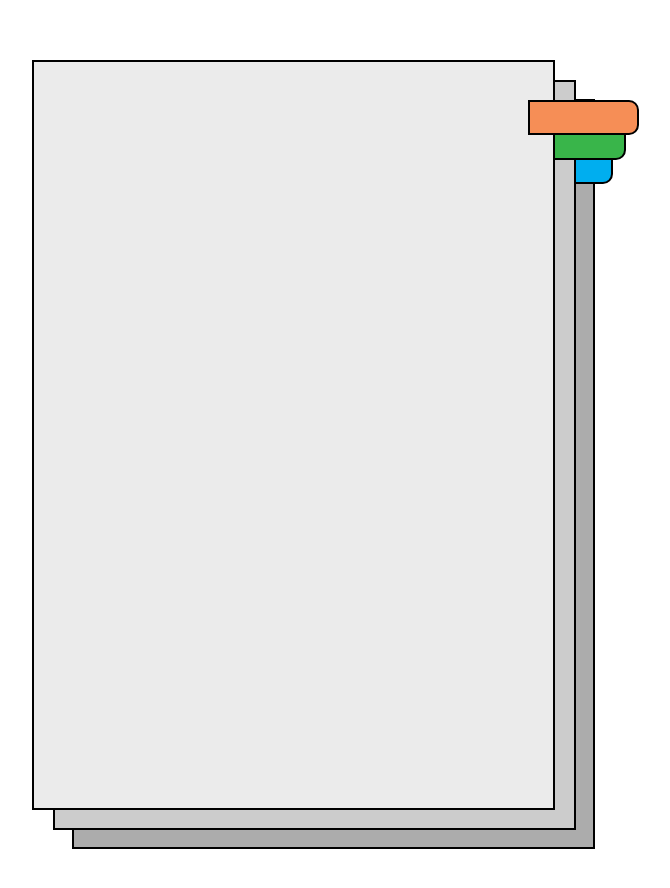
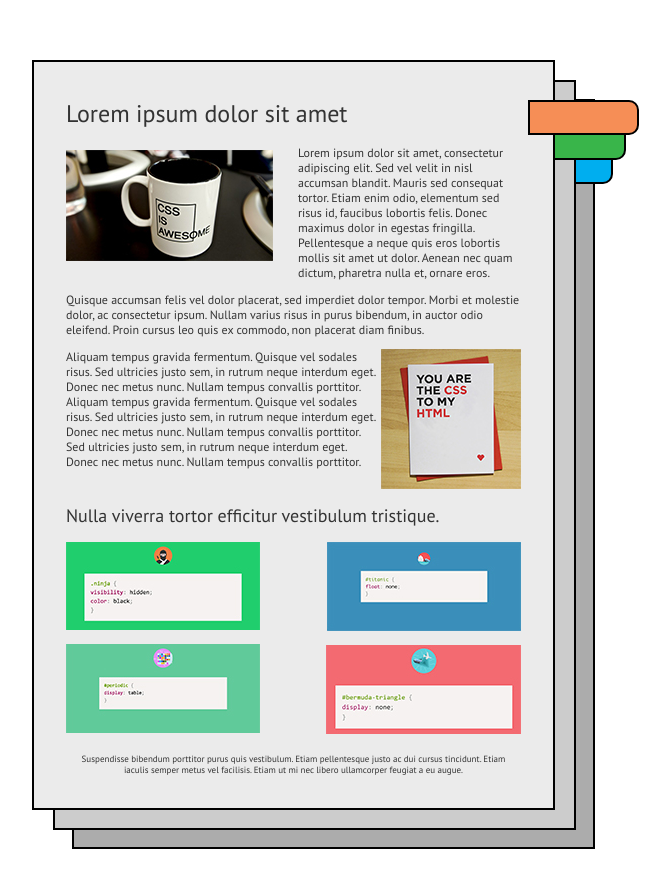
Before and after one commit to Gambrinius/Positioning_and_Floats, a plain HTML site: page index.html in a window 1280 px wide. Shown: the part 140-1028 px from the top of the page, without its empty margins (326-996 px from the left). Drawn offline with Linux system fonts and the light colour scheme.

Commit message:
added full page information

```diff
--- a/css/css_description.css
+++ b/css/css_description.css
@@ -7,12 +7,13 @@ body {
 }
 
 .common_frame {
-    position: relative;
     width: 564px;
     height: 2000px;
+    margin: 200px 0 0 -282px;
+
+    position: relative;
+    left: 50%;
     z-index: 50;
-    left: 50%;
-    margin: 200px 0 0 -282px;
 }
 
 /*common attributes for pages*/
@@ -83,3 +84,64 @@ body {
     top: 48px;
     left: 440px;
 }
+
+.content {
+    padding: 20px 32px 48px 32px;
+}
+
+h1, h2, p {
+    color:  #333333;
+    font-weight: 400;
+    text-align: left;
+}
+
+.first_page h1 {
+    font-size: 24px;
+}
+
+h1+img {
+    padding: 5px 0 0 0;
+    float: left;
+}
+
+h1+img+p {
+    padding: 0 0 0 232px;
+}
+
+p+img {
+    float: right;
+}
+
+h2 {
+    font-size: 18px;
+    padding: 20px 0 0 0;
+}
+
+.img_left_top {
+    float: left;
+}
+
+.img_left_bottom {
+    float: left;
+    margin: 14px 0 0 0;
+}
+
+.img_right_top {
+    float: right;
+    margin: 0 0 0 66px;
+}
+
+.img_right_bottom {
+    float: right;
+    margin: 14px 0 0 66px;
+}
+
+footer {
+    padding: 10px 9px 0 9px;
+    clear: both;
+}
+
+footer p {
+    font-size: 9px;
+    text-align: center;
+}
--- a/index.html
+++ b/index.html
@@ -14,10 +14,44 @@
     <div class="common_frame">
         <div class="first_page">
             <div class="bookmark"></div>
+            <div class="content">
+                <h1> Lorem ipsum dolor sit amet </h1>
+                <img src="images/cup.jpg" alt="CSS IS AWESOME">
+
+                <p>Lorem ipsum dolor sit amet, consectetur adipiscing elit. Sed vel velit in nisl accumsan blandit.
+                    Mauris sed consequat tortor. Etiam enim odio, elementum sed risus id, faucibus lobortis felis.
+                    Donec maximus dolor in egestas fringilla. Pellentesque a neque quis eros lobortis mollis sit amet ut dolor.
+                    Aenean nec quam dictum, pharetra nulla et, ornare eros.</p>
+
+                <p>Quisque accumsan felis vel dolor placerat, sed imperdiet dolor tempor. Morbi et molestie dolor, ac consectetur ipsum.
+                    Nullam varius risus in purus bibendum, in auctor odio eleifend. Proin cursus leo quis ex commodo,
+                    non placerat diam finibus.</p>
+
+                <img src="images/web-designer-developer-jokes.jpg" alt="YOU ARE THE CSS TO MY HTML">
+                <p> Aliquam tempus gravida fermentum. Quisque vel sodales risus. Sed ultricies justo sem, in rutrum neque interdum eget.
+                    Donec nec metus nunc. Nullam tempus convallis porttitor. Aliquam tempus gravida fermentum.
+                    Quisque vel sodales risus. Sed ultricies justo sem, in rutrum neque interdum eget. Donec nec metus nunc. Nullam tempus convallis porttitor.
+                    Sed ultricies justo sem, in rutrum neque interdum eget. Donec nec metus nunc. Nullam tempus convallis porttitor.</p>
+
+                <h2>Nulla viverra tortor efficitur vestibulum tristique.</h2>
+
+                <img class="img_left_top" src="images/ninja.jpg" alt="Ninja-CSS">
+                <img class="img_right_top" src="images/titanic.jpg" alt="Titanic-CSS">
+
+                <img class="img_left_bottom" src="images/puns.jpg" alt="Puns-CSS">
+                <img class="img_right_bottom" src="images/triangle.jpg" alt="Triangle-CSS">
+
+                <footer>
+                    <p>Suspendisse bibendum porttitor purus quis vestibulum. Etiam pellentesque justo ac dui cursus tincidunt.
+                        Etiam iaculis semper metus vel facilisis. Etiam ut mi nec libero ullamcorper feugiat a eu augue.</p>
+                </footer>
+            </div>
         </div>
+
         <div class="second_page">
             <div class="bookmark"></div>
         </div>
+
         <div class="third_page">
             <div class="bookmark"></div>
         </div>
```
Also changed, not shown: images/puns.jpg (renamed from images/joke2.jpg).
